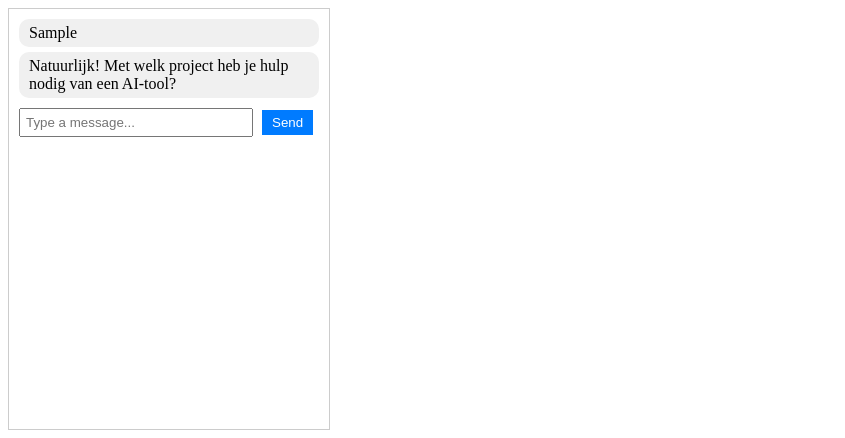
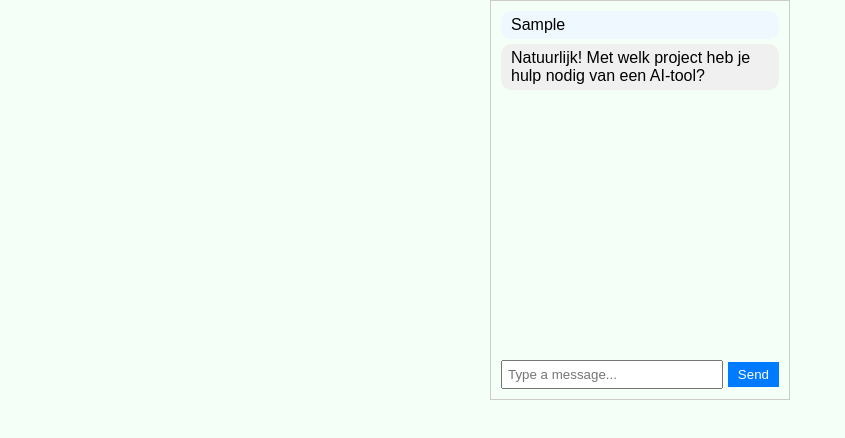
Before and after one commit to fredericsteegmansPXL/Roobert, a plain HTML site: page index.html in a window 1280 px wide. Both pictures are taken after typing "Sample" into the empty fields and a click on the button "Send". Shown: the whole page, without its empty margins (0-845 px from the left). Drawn offline with Linux system fonts and the light colour scheme.

Commit message:
chat bot werkt an styling

```diff
--- a/index.html
+++ b/index.html
@@ -9,8 +9,10 @@
 <body>
 <div id="chat-container">
     <div id="chat-display"></div>
-    <input type="text" id="user-input" placeholder="Type a message...">
-    <button id="send-btn">Send</button>
+    <div id="input-container">
+        <input type="text" id="user-input" placeholder="Type a message...">
+        <button id="send-btn">Send</button>
+    </div>
 </div>
 <script src="script.js"></script>
 </body>
--- a/script.js
+++ b/script.js
@@ -15,31 +15,31 @@ function sendMessage() {
     const userInput = document.getElementById("user-input").value.trim();
     if (userInput === "") return;
 
-    displayMessage(userInput, "user");
+    // Display user's message immediately with user-message class
+    displayMessage(userInput, "user-message");
 
-    if (botState === "askQuestion") {
-        // Bot asks a question
-        displayMessage("Natuurlijk! Met welk project heb je hulp nodig van een AI-tool?", "bot");
-        botState = "awaitingAnswer";
-    } else if (botState === "awaitingAnswer") {
-        // Simulate delay before bot's response
-        setTimeout(function() {
+    // Simulate delay before bot's response
+    setTimeout(function() {
+        if (botState === "askQuestion") {
+            // Bot asks a question
+            displayMessage("Natuurlijk! Met welk project heb je hulp nodig van een AI-tool?", "bot-message");
+            botState = "awaitingAnswer";
+        } else if (botState === "awaitingAnswer") {
             // Bot responds to the user's answer
-            displayMessage("Oké. Hier zijn enkele AI-tools die jouw kunnen helpen met je project", "bot");
+            displayMessage("Oké. Hier zijn enkele AI-tools die jouw kunnen helpen met je project", "bot-message");
             displayImages(["image1.jpg", "image2.jpg", "image3.jpg", "image4.jpg"]);
             botState = "askQuestion";
-        }, 2000); // 2000 milliseconds delay (2 seconds)
-    }
+        }
+    }, 2000); // 2000 milliseconds delay (2 seconds)
 
     document.getElementById("user-input").value = "";
 }
 
-
-function displayMessage(message, sender) {
+function displayMessage(message, senderClass) {
     const messageDisplay = document.getElementById("chat-display");
     const messageElement = document.createElement("div");
     messageElement.classList.add("message");
-    messageElement.classList.add(sender === "user" ? "user-message" : "bot-message");
+    messageElement.classList.add(senderClass); // Add the sender class
     messageElement.innerText = message;
     messageDisplay.appendChild(messageElement);
     messageDisplay.scrollTop = messageDisplay.scrollHeight;
--- a/sty.css
+++ b/sty.css
@@ -1,24 +1,52 @@
+* {
+    font-family: 'Roobert VRT', sans-serif;
+    margin: 0;
+    padding: 0;
+    box-sizing: border-box;
+}
+
+body {
+    background-color: #f4fff8;
+}
+
 #chat-container {
     width: 300px;
     height: 400px;
     border: 1px solid #ccc;
     overflow-y: scroll;
     padding: 10px;
+    margin: 0 auto; /* Center the container horizontally */
+    display: flex;
+    flex-direction: column;
+    justify-content: flex-end; /* Align input container to the bottom */
 }
 
 #chat-display {
-    margin-bottom: 10px;
+    flex-grow: 1; /* Allow chat display to grow and fill remaining space */
+    overflow-y: auto; /* Enable scrolling within the chat display */
 }
 
-.message {
-    background-color: #f0f0f0;
+.user-message {
+    background-color: #eff7ff; /* Light blue for user messages */
     padding: 5px 10px;
     border-radius: 10px;
     margin-bottom: 5px;
 }
 
+.bot-message {
+    background-color: #f0f0f0; /* Light gray for bot messages */
+    padding: 5px 10px;
+    border-radius: 10px;
+    margin-bottom: 5px;
+}
+
+#input-container {
+    display: flex;
+    align-items: center; /* Center input vertically */
+}
+
 #user-input {
-    width: calc(100% - 80px);
+    flex: 1; /* Take remaining space */
     padding: 5px;
     margin-right: 5px;
 }
```
